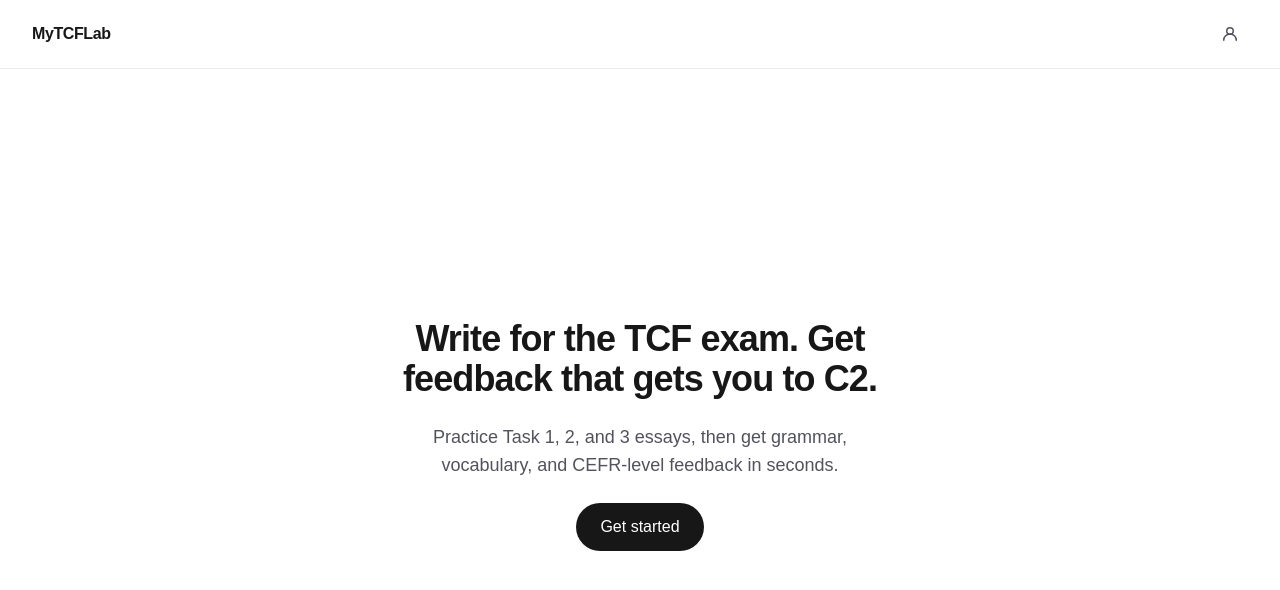
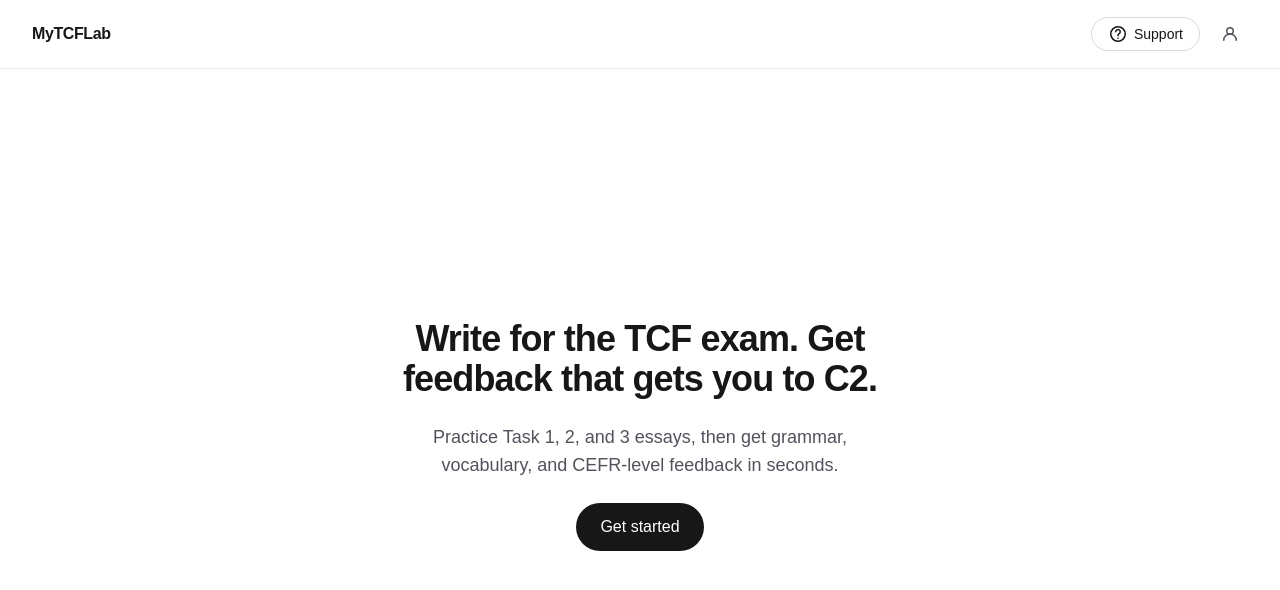
Before and after one commit to git-alves/TCFHelper, a Next.js app: page / in a window 1280 px wide. Shown: the top 590 px of the page. Built offline with nearby package versions, Linux system fonts and the light colour scheme; no server answers.

Commit message:
Expose support in all navigation states

```diff
--- a/src/components/nav-bar.tsx
+++ b/src/components/nav-bar.tsx
@@ -92,6 +92,7 @@ const NAV_BUTTON_CLASS =
   "shrink-0 rounded-full border border-black/[.15] px-4 py-1.5 text-sm transition-colors hover:bg-black/[.04] disabled:cursor-not-allowed disabled:opacity-50 disabled:hover:bg-transparent dark:border-white/[.2] dark:hover:bg-white/[.06]";
 const ACTIVE_NAV_BUTTON_CLASS =
   "shrink-0 rounded-full bg-foreground px-4 py-1.5 text-sm font-medium text-background dark:bg-white dark:text-black";
+const SUPPORT_BUTTON_CLASS = `${NAV_BUTTON_CLASS} inline-flex items-center gap-1.5`;
 
 export function NavBar({ isAdmin = false }: { isAdmin?: boolean }) {
   const copy = useAppCopy();
@@ -248,20 +249,18 @@ export function NavBar({ isAdmin = false }: { isAdmin?: boolean }) {
                   <TourIcon />
                 </button>
               )}
-              {/* A recognizable help icon, not a labelled pill: Support is a
-               * secondary, always-available utility action (same tier as
-               * Settings/Tour), not one of the primary destinations above.
-               * It uses the same intercepted-route pattern as Settings, so
-               * opening it never abandons work in progress. */}
+              {/* Keep the familiar help glyph, but pair it with its label so
+               * support is discoverable instead of competing with the other
+               * utility icons. It still opens in context, preserving work. */}
               <Link
                 href="/support"
                 prefetch={false}
                 data-walkthrough="nav-support"
                 title={copy.nav.support}
-                aria-label={copy.nav.support}
-                className={ICON_BUTTON_CLASS}
+                className={SUPPORT_BUTTON_CLASS}
               >
                 <SupportIcon />
+                {copy.nav.support}
               </Link>
               {/* A plain Link (not a button/onClick) so the intercepted route
                * in app/@settings opens this as a modal on soft navigation,
@@ -292,11 +291,19 @@ export function NavBar({ isAdmin = false }: { isAdmin?: boolean }) {
             </>
           </Show>
           <Show when="signed-out">
-            <SignInButton mode="modal">
-              <button type="button" title={copy.nav.logIn} aria-label={copy.nav.logIn} className={ICON_BUTTON_CLASS}>
-                <AccountIcon />
-              </button>
-            </SignInButton>
+            <>
+              {/* /support redirects through sign-in when necessary, then
+               * returns here with the verified account email prefilled. */}
+              <Link href="/support" prefetch={false} className={SUPPORT_BUTTON_CLASS}>
+                <SupportIcon />
+                {copy.nav.support}
+              </Link>
+              <SignInButton mode="modal">
+                <button type="button" title={copy.nav.logIn} aria-label={copy.nav.logIn} className={ICON_BUTTON_CLASS}>
+                  <AccountIcon />
+                </button>
+              </SignInButton>
+            </>
           </Show>
         </div>
       </nav>
```
Also changed, not shown: 1 other file (tests, documents, lock files or other folders).
